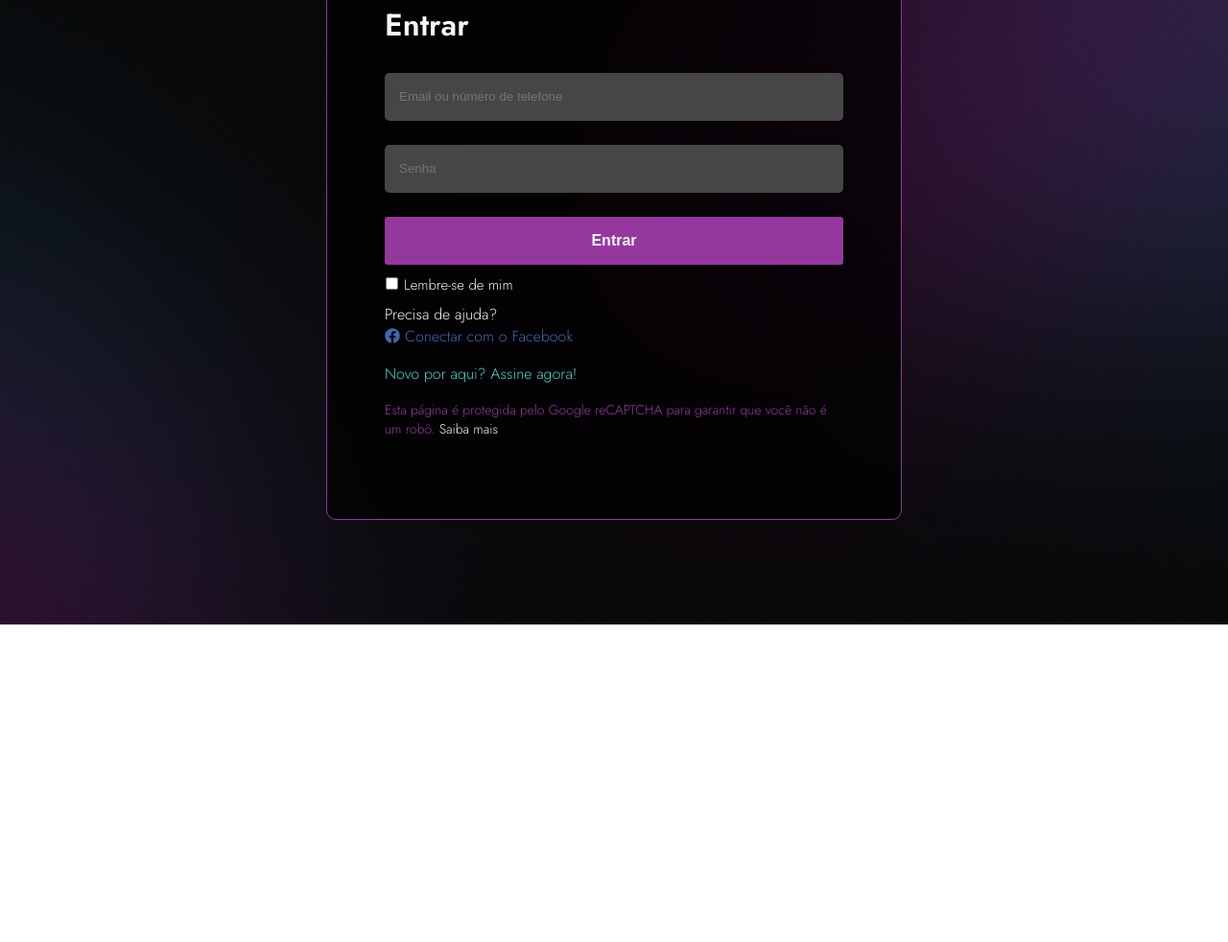
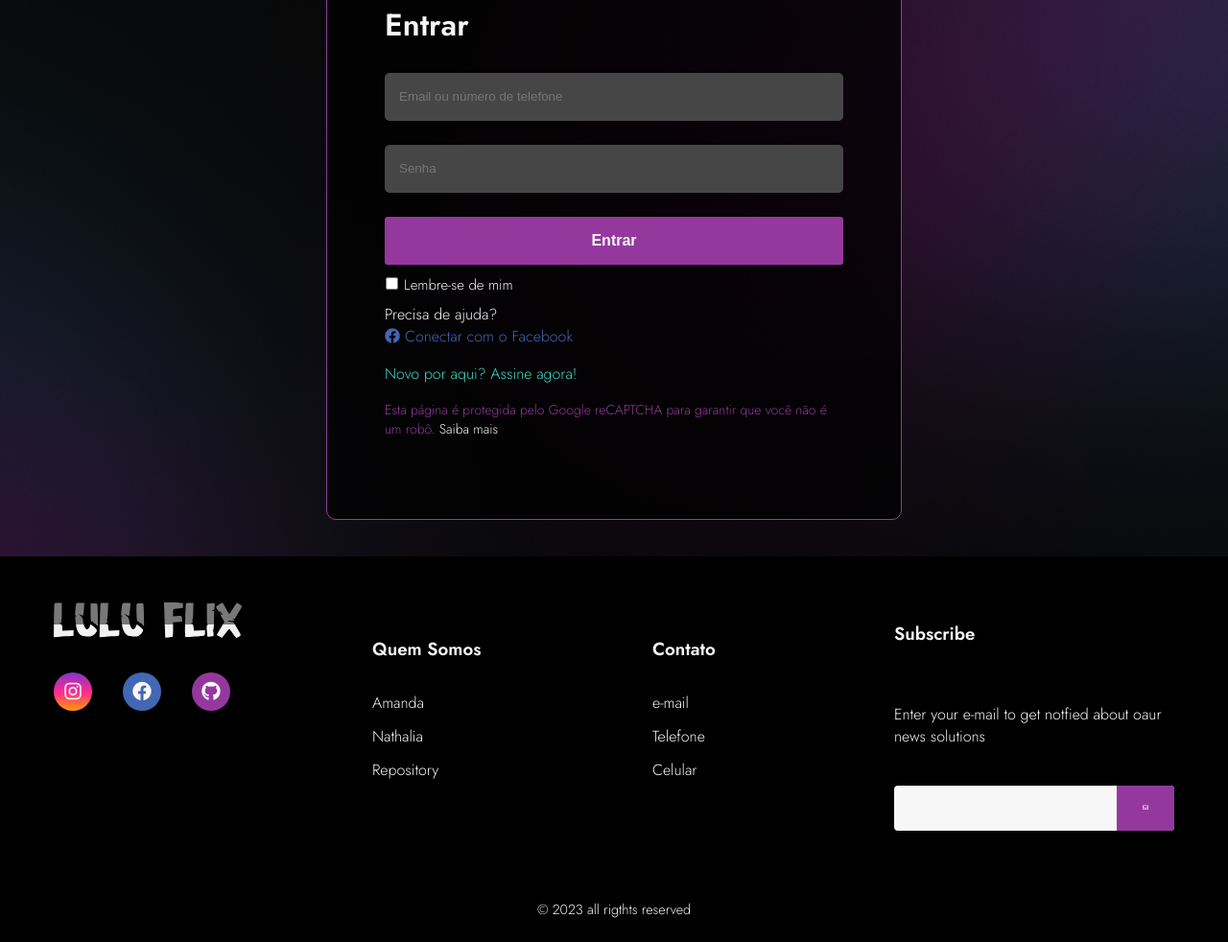
Before and after one commit to nnathalia/LuluFlix, a website: page template/login.html in a window 1280 px wide. Shown: the part 149-1131 px from the top of the page at 96% size. Before the commit the page ends 800 px from the top, so only its background shows below. Drawn offline with Linux system fonts and the light colour scheme; files that its build step writes are made by us from their sources.

Commit message:
update footer

```diff
--- a/css/filme.css
+++ b/css/filme.css
@@ -383,4 +383,8 @@ footer{
         grid-template-columns: repeat(2,1fr);
         gap: 2rem;
     }
+
+    footer{
+        font-size: 15px;
+    }
 }
--- a/css/home.css
+++ b/css/home.css
@@ -383,4 +383,8 @@ footer{
         grid-template-columns: repeat(2,1fr);
         gap: 2rem;
     }
+
+    footer{
+        font-size: 15px;
+    }
 }
--- a/css/index.css
+++ b/css/index.css
@@ -303,6 +303,6 @@ footer{
     }
 
     footer{
-        font-size: 10px;
+        font-size: 15px;
     }
 }
--- a/css/login.css
+++ b/css/login.css
@@ -26,7 +26,6 @@ body::before {
     width: 100%;
     height: 100%;
     position: absolute;
-
 }
 
 .logo img{
@@ -191,3 +190,153 @@ body::before {
     }
 
 }
+
+
+/* CONFIGURAÇÃO DO FOOOTER*/
+
+footer{
+    margin-top: 3%;
+    width: 100%;
+    color: var(--white);
+   font-family: var(--font2);
+}
+
+.footer-link
+{
+    text-decoration: none;
+}
+#footer-content{
+    background-color: var(--black);
+    display: grid;
+    grid-template-columns: repeat(4, 1fr);
+    padding: 3rem 3.5rem;
+}
+
+#footer-contacts h1{
+    margin-bottom: 0.75rem;
+}
+
+#footer-social-media{
+    display: flex;
+    gap: 2rem;
+    margin: 1,5rem;
+}
+
+#footer-social-media .footer-link{
+    display: flex;
+    align-items: center;
+    justify-content: center;
+    height: 2.5rem;
+    width: 2.5rem;
+    color: var(--white);
+    border-radius: 50%;
+    transition: all 0.4s;
+}
+
+#footer-social-media .footer-link i {
+    font-size: 1.25rem;
+}
+
+#footer-social-media .footer-link:hover{
+    opacity: 0.8;
+}
+
+
+#instagram{
+    background: linear-gradient(#7f37c9, #ff2992, #ff9807)
+}
+
+#facebook{
+    background-color: #4267b3;
+}
+
+#github{
+    background-color: #95389E;
+}
+
+.footer-list{
+    display: flex;
+    flex-direction: column;
+    gap: 0.75rem;
+    list-style: none;
+}
+.footer-link{
+    margin-top: 10%;
+}
+
+.footer-list .footer-link{
+    color: var(--white);
+    transition: all 0.4;
+}
+
+.footer-list .footer-link:hover{
+    color: var(--green);
+}
+
+
+#footer-subscribe{
+    display: flex;
+    flex-direction: column;
+    gap: 1.5rem;
+}
+
+#footer-subscribe p{
+    color: var(--white);
+}
+
+#input-group{
+    display: flex;
+    align-items: center;
+    background-color: var(--white);
+    border-radius: 4px;
+
+}
+
+#input-group input{
+    all: unset;
+    padding: 0.75rem;
+    width: 100%;
+
+}
+
+#input-group button{
+    background-color: var(--purple);
+    border: none;
+    color: var(--white);
+    padding: 0px 1.25rem;
+    font-size: 1.125%;
+    height: 100%;
+    border-radius: 0px 4px 4px 0px;
+    cursor: pointer;
+    transition: all 0.4s;
+}
+
+#input-group:hover{
+    opacity: 0.8;
+}
+
+#footer-copyright{
+    display: flex;
+    justify-content: center;
+    background-color: var(--black);
+    font-size: 0.9rem;
+    padding: 1.5rem;
+    font-weight: 100;
+}
+
+.fa-regular, .fa-envelope{
+    width: 20px;
+    right: 20px;
+}
+
+
+@media screen and (max-width: 730px){
+    #footer-content{
+        grid-template-columns: repeat(2,1fr);
+        gap: 2rem;
+    }
+
+    footer{
+        font-size: 15px;
+    }
+}
--- a/css/series.css
+++ b/css/series.css
@@ -389,6 +389,6 @@ footer{
     }
 
     footer{
-        font-size: 10px;
+        font-size: 15px;
     }
 }
--- a/template/login.html
+++ b/template/login.html
@@ -67,5 +67,85 @@
             </div>
         </div>
     </div>
+
+
+    <!--FOOTER-->
+    <footer>
+        <div id="footer-content">
+            <div id="footer-contacts">
+                <img src="../img/logo/LULU.svg" alt="">
+                <div id="footer-social-media">
+                    <a href="https://instagram.com/ifro.jipa?igshid=MzRlODBiNWFlZA==" target="_blank" class="footer-link" id="instagram">
+                        <i class="fa-brands fa-instagram"></i>
+                    </a>
+
+                    <a href="https://www.facebook.com/ifrojiparana" target="_blank" class="footer-link" id="facebook">
+                        <i class="fa-brands fa-facebook"></i>
+                    </a>
+
+                    <a href="https://github.com/nnathalia/LuluFlix" target="_blank" class="footer-link" id="github">
+                        <i class="fa-brands fa-github"></i>
+                    </a>
+
+                </div>
+            </div>
+
+            <ul class="footer-list">
+                <li>
+                    <h3>Quem Somos</h3>
+                </li>
+
+                <li>
+                    <a href="https://www.linkedin.com/in/amanda-alves-ved/" target="_blank" class="footer-link">Amanda</a>
+                </li>
+
+                <li>
+                    <a href="https://www.linkedin.com/in/nnathallia/" target="_blank" class="footer-link">Nathalia</a>
+                </li>
+
+                <li>
+                    <a href="https://github.com/nnathalia/LuluFlix" target="_blank" class="footer-link">Repository</a>
+                </li>
+            </ul>
+
+            <ul class="footer-list">
+                <li>
+                    <h3>Contato</h3>
+                </li>
+
+                <li>
+                    <a href="" target="_blank" class="footer-link">e-mail</a>
+                </li>
+
+                <li>
+                    <a href="" target="_blank" class="footer-link">Telefone</a>
+                </li>
+
+                <li>
+                    <a href="" target="_blank" class="footer-link">Celular</a>
+                </li>
+            </ul>
+
+            <div id="footer-subscribe">
+                <h3>Subscribe</h3>
+
+                <p>
+                    Enter your e-mail to get notfied about
+                    oaur news solutions
+                </p>
+
+                <div id="input-group">
+                    <input type="email" id="email">
+                    <button>
+                        <i class="fa-regular fa-envelope"></i>
+                    </button>
+                </div>
+            </div>
+        </div>
+        <div id="footer-copyright">
+            &#169
+            2023 all rigthts reserved
+        </div>
+    </footer>
 </body>
 </html>
```
Also changed, not shown: index.html (+10 -10 lines), template/filmes.html (+10 -10 lines), template/home.html (+10 -10 lines), template/series.html (+10 -10 lines).
